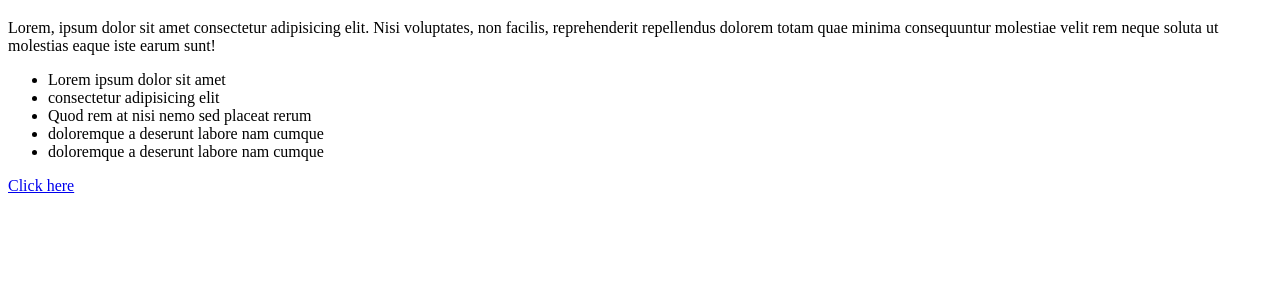
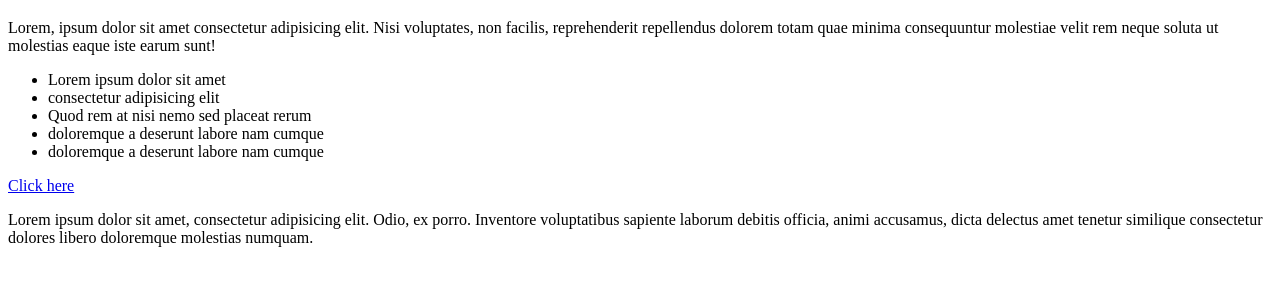
Before and after one commit to ChintanMakwana/test-github-actions, a plain HTML site: page index.html in a window 1280 px wide. Shown: the part 61-346 px from the top of the page. Drawn offline with Linux system fonts and the light colour scheme.

Commit message:
New Paragraph added

```diff
--- a/index.html
+++ b/index.html
@@ -19,5 +19,7 @@
 
     <a href="#">Click here</a>
 
+    <p>Lorem ipsum dolor sit amet, consectetur adipisicing elit. Odio, ex porro. Inventore voluptatibus sapiente laborum debitis officia, animi accusamus, dicta delectus amet tenetur similique consectetur dolores libero doloremque molestias numquam.</p>
+
 </body>
 </html>
```
